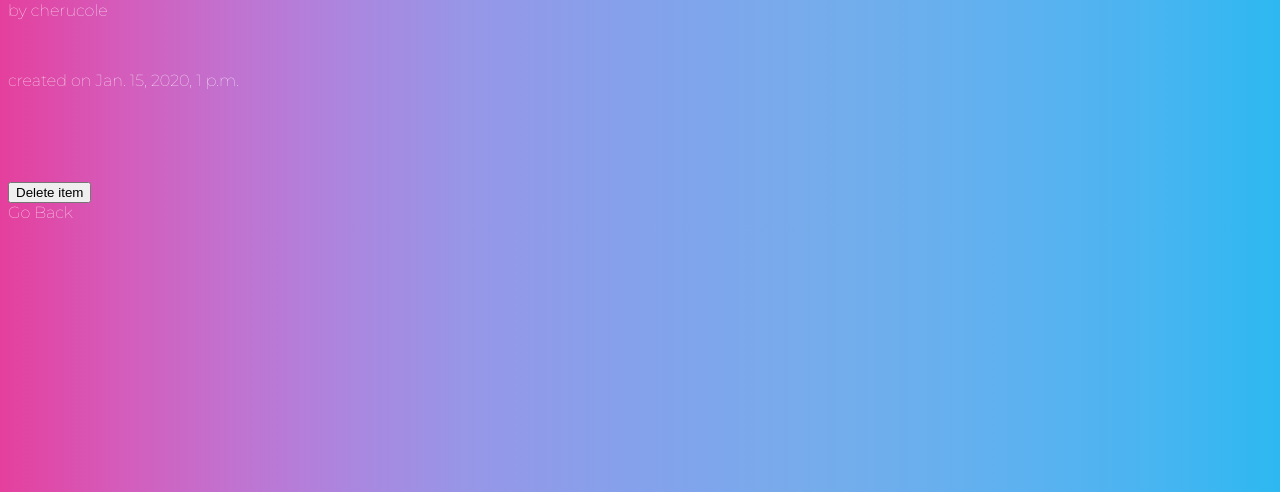
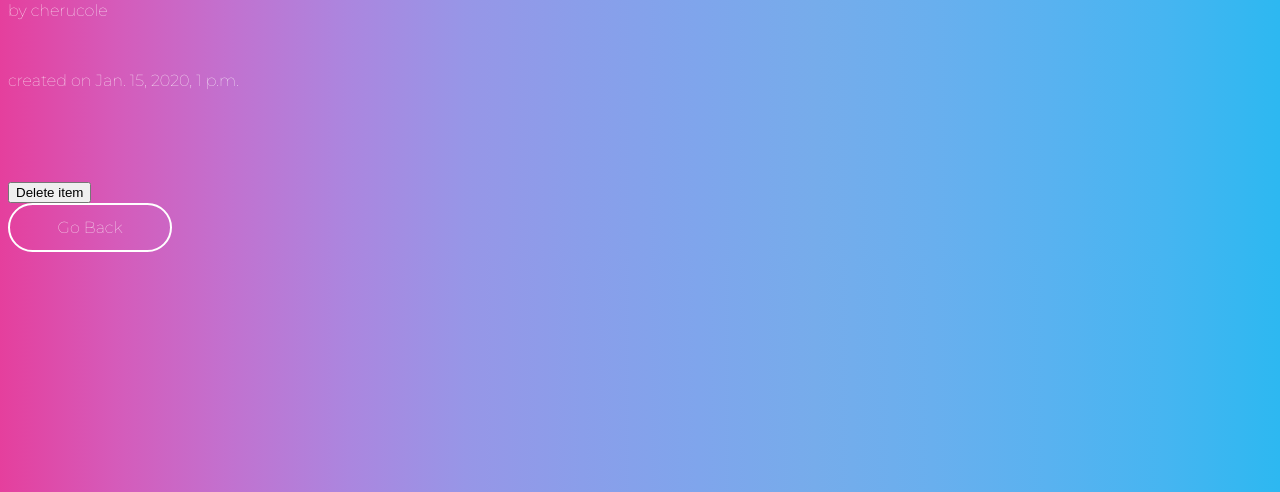
Before and after one commit to cherucole/Simple.io, a Django app: page /item/1 in a window 1280 px wide. Shown: the part 205-697 px from the top of the page. Run offline with Django 3.2, Linux system fonts and the light colour scheme; tables that the repository leaves empty hold one stand-in row (values such as "Sample post").

Commit message:
working on details page extras

```diff
--- a/Todo_App/templates/details.html
+++ b/Todo_App/templates/details.html
@@ -36,8 +36,8 @@
         <input type="submit" value="Delete item">
     </form>
 
+    <a class="menu" id="add_item" href="{% url 'items:homepage' %}">Go Back</a>
 
-    <a href="/"> Go Back</a>
 </body>
 
 </html>
```
